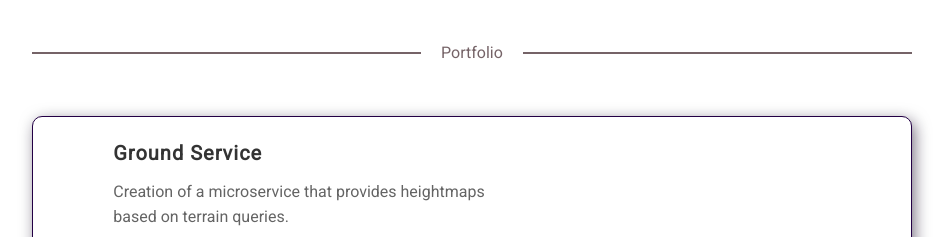
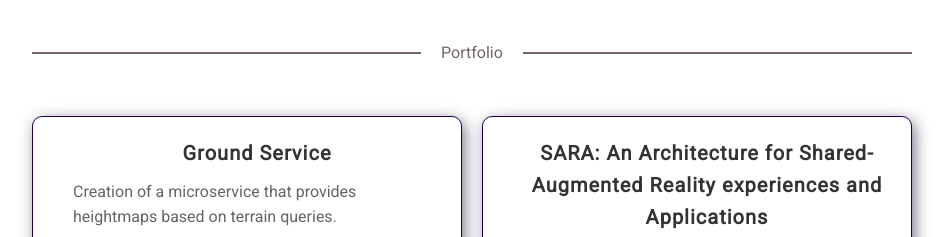
Before and after one commit to rievo/rievo.github.io, a plain HTML site: page index.html in a window 1280 px wide. Shown: the top 237 px of the page, 328-1280 px from the left. Drawn offline with Linux system fonts and the light colour scheme.

Commit message:
changed to two columns

```diff
--- a/css/style.css
+++ b/css/style.css
@@ -214,14 +214,19 @@
 	height: auto;
 	background-color: clear;
 	margin-bottom: 80px;
+	display:grid;
+	grid-template-columns: repeat(2,1fr);
+	grid-row-gap: 20px;
+	grid-column-gap: 20px;
 }
 
 .experience{
 	padding:0;
 	width:100%;
 	display: inline-grid;
-	grid-template-columns: 8% 46% 46%;
-	grid-template-rows: 80% 20%;
+	/*grid-template-columns: 8% 46% 46%;
+	grid-template-rows: 80% 20%;*/
+	grid-template-columns: 100%;
 
 	/*background-color: var(--rgba-primary-2);*/
 	background-color: white;
@@ -248,8 +253,8 @@
 
 
 	padding:20px;
-	padding-left:10px;
-	grid-column: 2 /3;
+	padding-left:40px;
+	/*grid-column: 2 /3;*/
 	display: inline-grid;
 }
 
@@ -265,7 +270,7 @@
 
 
 	padding:20px;
-	grid-column: 3 /3;
+	/*grid-column: 3 /3;*/
 	display: inline-grid;
 }
 
@@ -315,7 +320,7 @@
 
 
 .experience .exp-title{
-	text-align: left;
+	text-align: center;
 	font-size: 20px;
 	font-weight: 700;
 	margin-bottom: 10px;
@@ -515,6 +520,7 @@
 
 	.experience-container{
 		margin-top: 0px;
+		display: unset;
 	}
 	.experience .experience-middle{
 		grid-column: 1;
```
